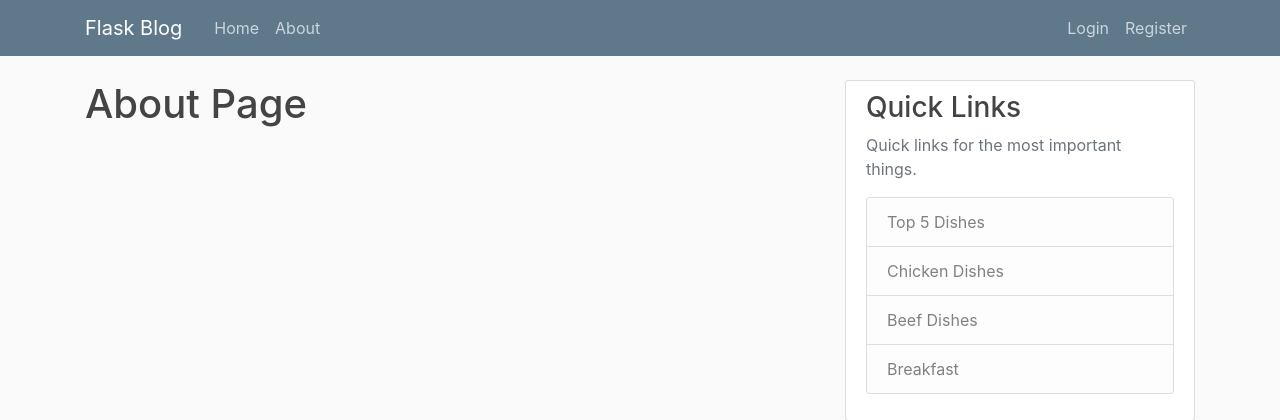
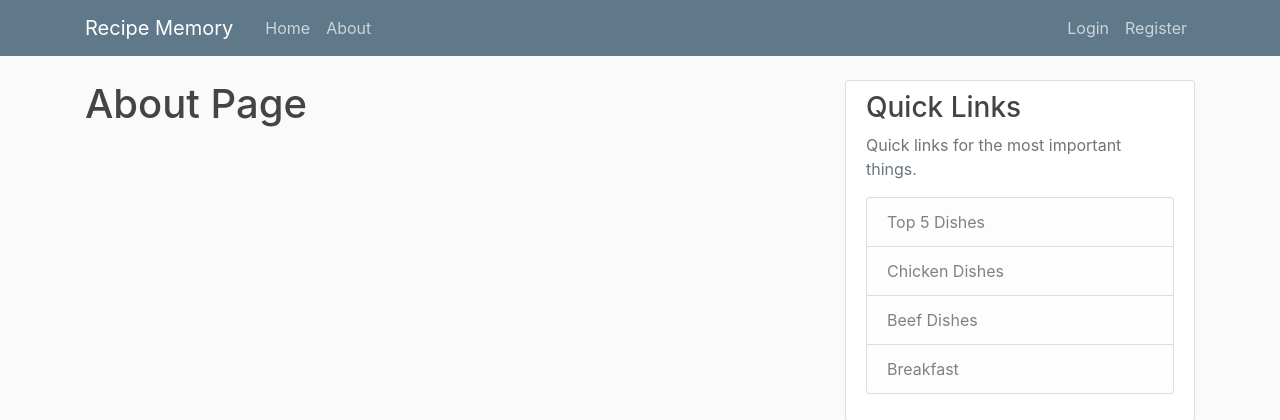
Before and after one commit to Pts19/FamilyCookbook, a Flask app: page /about in a window 1280 px wide. Shown: the top 420 px of the page. Run offline with Flask 2, Linux system fonts and the light colour scheme; some libraries are stand-ins or nearby versions.

Commit message:
Attempt - Change headers

```diff
--- a/flaskblog/templates/layouts.html
+++ b/flaskblog/templates/layouts.html
@@ -12,16 +12,16 @@
     <link rel="stylesheet" type="text/css" href="{{ url_for('static', filename='main.css')}}">
 
     {% if title %}
-      <title>Flask Blog - {{ title }}</title>
+      <title>Recipe Memory - {{ title }}</title>
     {% else %}
-      <title>Flask Blog</title>
+      <title>Recipe Memory</title>
     {% endif %}
   </head>
   <body>
     <header class="site-header">
       <nav class="navbar navbar-expand-md navbar-dark bg-steel fixed-top">
         <div class="container">
-          <a class="navbar-brand mr-4" href="/">Flask Blog</a>
+          <a class="navbar-brand mr-4" href="/">Recipe Memory</a>
           <button class="navbar-toggler" type="button" data-toggle="collapse" data-target="#navbarToggle" aria-controls="navbarToggle" aria-expanded="false" aria-label="Toggle navigation">
             <span class="navbar-toggler-icon"></span>
           </button>
```
